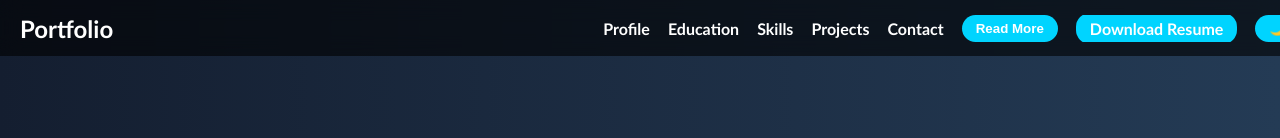
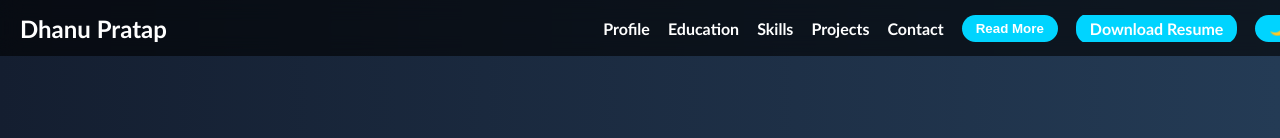
Before and after one commit to dhanupratap15-coder/my-portfolio-web, a plain HTML site: page index.html in a window 1280 px wide. Shown: the top 138 px of the page. Drawn offline with Linux system fonts and the light colour scheme.

Commit message:
Update index.html

```diff
--- a/index.html
+++ b/index.html
@@ -336,7 +336,7 @@
   <!-- Navbar -->
   <header>
     <div class="container">
-      <h2 style="margin:0;">Portfolio</h2>
+      <h2 style="margin:0;">Dhanu Pratap </h2>
       <button class="menu-toggle" id="menuToggle">☰</button>
       <div class="navbaar" id="navbaar">
         <ul>
```
